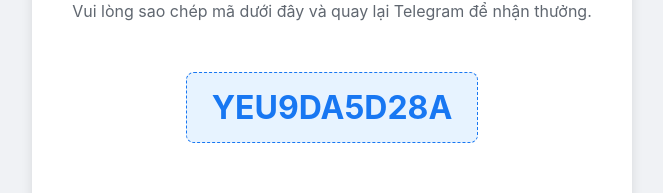
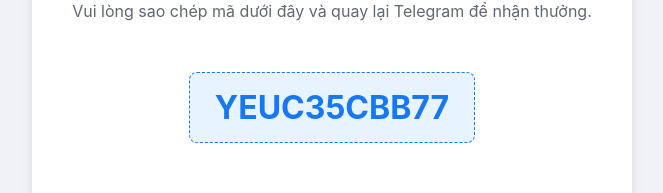
Before and after one commit to akenjo1/code-, a plain HTML site: page index.html in a window 1280 px wide. Shown: the part 353-546 px from the top of the page, without its empty margins (308-971 px from the left). Drawn offline with Linux system fonts and the light colour scheme.

Commit message:
Cập nhật mã thưởng: YEUC35CBB77

```diff
--- a/index.html
+++ b/index.html
@@ -47,7 +47,7 @@
         <h1>Mã Thưởng Của Bạn</h1>
         <p>Vui lòng sao chép mã dưới đây và quay lại Telegram để nhận thưởng.</p>
         <!-- Bot sẽ tìm và thay thế nội dung bên trong thẻ h2 này -->
-        <h2 id="reward-code">YEU9DA5D28A</h2>
+        <h2 id="reward-code">YEUC35CBB77</h2>
     </div>
 </body>
 </html>
```
